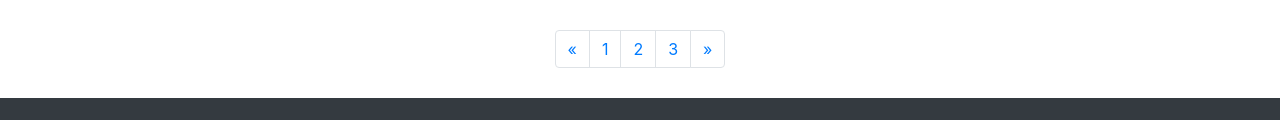
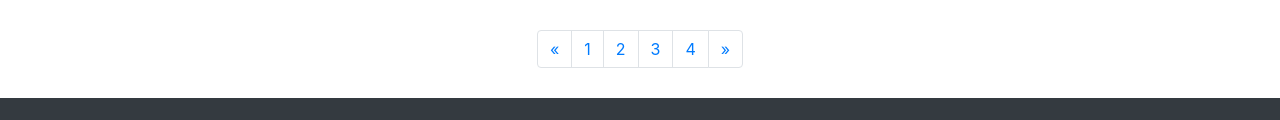
Before and after one commit to casie-meyer/educationeffects_cm, a website: page index.html in a window 1280 px wide. Shown: the part 1556-1676 px from the top of the page. Drawn offline with Linux system fonts and the light colour scheme.

Commit message:
Update index.html

```diff
--- a/index.html
+++ b/index.html
@@ -177,6 +177,9 @@
           <a class="page-link" href="index3.html">3</a>
         </li>
         <li class="page-item">
+           <a class="page-link" href="index4.html">4</a>
+        </li>
+        <li class="page-item">
           <a class="page-link" href="index2.html" aria-label="Next">
             <span aria-hidden="true">&raquo;</span>
             <span class="sr-only">Next</span>
```
